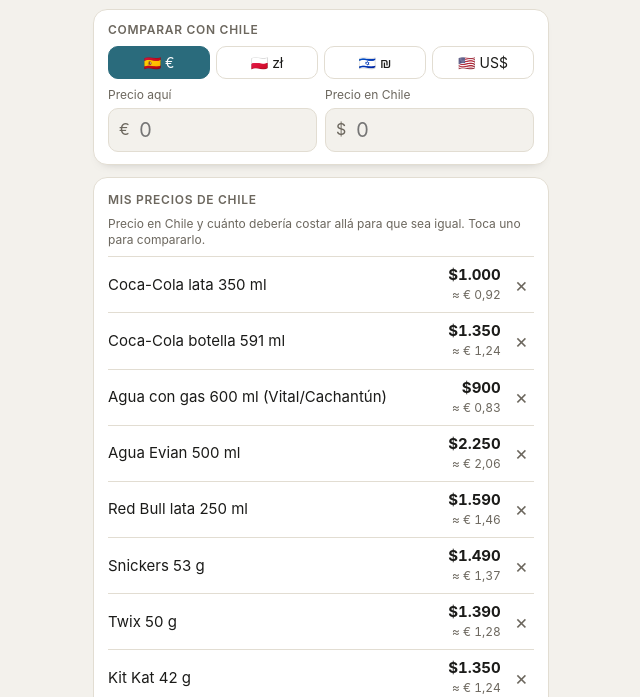
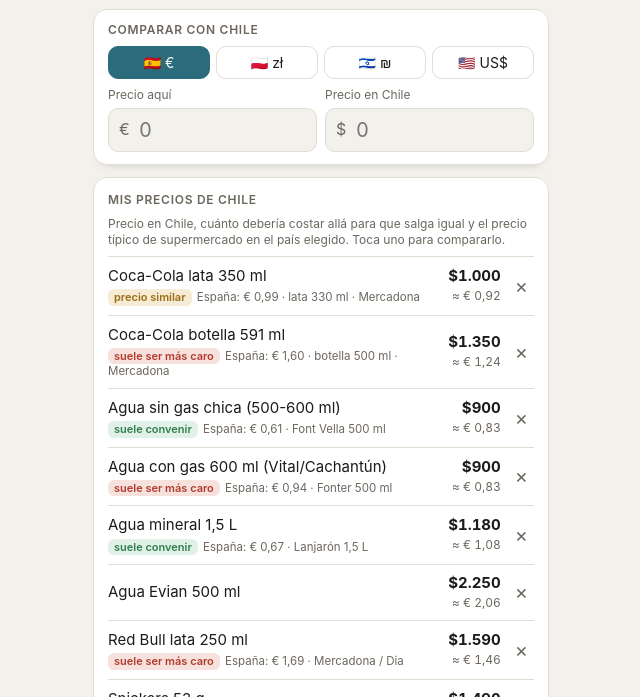
Before and after one commit to dgalleguillosacle-ai/divisas-viaje, a plain HTML site: page index.html in a window 1280 px wide. Both pictures are taken after a click on the button "¿Conviene?". Shown: the part 103-800 px from the top of the page, without its empty margins (319-959 px from the left). Drawn offline with Linux system fonts and the light colour scheme; no server answers.

Commit message:
Precios de referencia en Espana, Polonia e Israel

```diff
--- a/index.html
+++ b/index.html
@@ -92,7 +92,7 @@
   .fld input{flex:1;min-width:0;border:0;background:transparent;color:var(--ink);font-size:20px;padding:9px 0;outline:none;font-variant-numeric:tabular-nums}
   .small{font-size:12px;color:var(--muted);margin-bottom:4px}
   .verdict{display:none;margin-top:10px;border-radius:12px;padding:9px 12px}
-  .selname{display:none;font-size:13px;color:var(--accent2);font-weight:600;margin:-2px 0 8px;white-space:nowrap;overflow:hidden;text-overflow:ellipsis}
+  .selname{display:none;font-size:13px;color:var(--accent2);font-weight:600;margin:-2px 0 8px;line-height:1.3}
   .selname.show{display:block}
   .compcard{padding:12px 14px}
   .compcard .curpick{margin-bottom:8px}
@@ -104,7 +104,11 @@
   ul.items li.on{background:var(--sel);margin:0 -10px;padding-left:10px;padding-right:10px;border-radius:10px;border-top-color:transparent;box-shadow:inset 3px 0 0 var(--accent2)}
   ul.items li.on + li{border-top-color:transparent}
   ul.items li.on .n{font-weight:600;color:var(--accent2)}
+  ul.items li.on .ref{font-weight:400}
   ul.items .n{flex:1;min-width:0;cursor:pointer;font-size:15px}
+  .ref{font-size:11.5px;color:var(--muted);font-weight:400;margin-top:3px;line-height:1.3}
+  .rb{display:inline-block;border-radius:6px;padding:1px 6px;font-size:11px;font-weight:600;margin-right:2px}
+  .rb-good{background:var(--good-soft);color:var(--good)}.rb-mid{background:var(--mid-soft);color:var(--mid)}.rb-bad{background:var(--bad-soft);color:var(--bad)}
   ul.items .p{text-align:right;font-variant-numeric:tabular-nums;cursor:pointer;line-height:1.2}
   ul.items .p b{display:block;font-size:15px}
   ul.items .p small{color:var(--muted);font-size:12px}
@@ -160,13 +164,14 @@
       </div>
       <div class="card">
         <p class="lbl">Mis precios de Chile</p>
-        <div class="small">Precio en Chile y cuánto debería costar allá para que sea igual. Toca uno para compararlo.</div>
+        <div class="small">Precio en Chile, cuánto debería costar allá para que salga igual y el precio típico de supermercado en el país elegido. Toca uno para compararlo.</div>
         <ul class="items" id="items"></ul>
         <div class="add">
           <input id="newName" placeholder="Producto">
           <input id="newPrice" inputmode="numeric" placeholder="$ CLP">
           <button class="btn" id="addBtn">+</button>
         </div>
+        <p class="note">Precios de referencia de supermercados (nov 2026): pueden variar por tienda y ofertas. "Suele convenir" compara ese precio típico con el de Chile.</p>
         <p class="note">Ojo: compara supermercado con supermercado. En kioscos, aeropuertos y estaciones todo es más caro, allá y acá.</p>
         <button class="btn ghost" id="seedBtn" style="margin-top:4px">Restaurar lista base</button>
       </div>
@@ -231,22 +236,35 @@
   var store = load("dm_rates", null) || {r:Object.assign({},DEFAULT), ts:DEFAULT_TS, src:"original"};
   var manual = load("dm_manual", false);
   var fee = load("dm_fee", 0);
-  // Precios de supermercado en Chile (Lider/Jumbo), noviembre 2026. Referencia.
+  // Precios de supermercado en Chile (Lider/Jumbo) y referencias en España, Polonia e Israel.
+  // Recopilados en noviembre 2026 desde supermercados y comparadores de precios. Referencia: varían por tienda y ofertas.
   var SEED = [
-    {n:"Coca-Cola lata 350 ml", p:1000},
-    {n:"Coca-Cola botella 591 ml", p:1350},
-    {n:"Agua con gas 600 ml (Vital/Cachantún)", p:900},
+    {n:"Coca-Cola lata 350 ml", p:1000, r:{EUR:[0.99,"lata 330 ml · Mercadona"], PLN:[3.99,"lata 330 ml + 0,50 zł depósito"], ILS:[6.00,"lata 330 ml · precio suelto"]}},
+    {n:"Coca-Cola botella 591 ml", p:1350, r:{EUR:[1.60,"botella 500 ml · Mercadona"]}},
+    {n:"Agua sin gas chica (500-600 ml)", p:900, r:{EUR:[0.61,"Font Vella 500 ml"], ILS:[4.60,"Mey Eden 500 ml"]}},
+    {n:"Agua con gas 600 ml (Vital/Cachantún)", p:900, r:{EUR:[0.94,"Fonter 500 ml"], ILS:[6.20,"soda Mey Eden 330 ml"]}},
+    {n:"Agua mineral 1,5 L", p:1180, r:{EUR:[0.67,"Lanjarón 1,5 L"], ILS:[2.77,"Mey Eden 1,5 L (en pack de 6)"]}},
     {n:"Agua Evian 500 ml", p:2250},
-    {n:"Red Bull lata 250 ml", p:1590},
-    {n:"Snickers 53 g", p:1490},
+    {n:"Red Bull lata 250 ml", p:1590, r:{EUR:[1.69,"Mercadona / Dia"], PLN:[6.49,"Biedronka / Lidl"], ILS:[6.20,"Tiv Taam / Mahsanei"]}},
+    {n:"Snickers 53 g", p:1490, r:{EUR:[0.82,"50 g · en pack de 10"], PLN:[2.66,"50 g · en pack de 3"], ILS:[5.90,"50 g"]}},
     {n:"Twix 50 g", p:1390},
     {n:"Kit Kat 42 g", p:1350},
     {n:"Milky Way 48 g", p:1490},
-    {n:"Papas Lay's 180 g", p:2190},
-    {n:"Big Mac (McDonald's)", p:4790}
+    {n:"Papas Lay's 180 g", p:2190, r:{PLN:[6.59,"Lay's 130 g"]}},
+    {n:"Pringles 165 g", p:4490, r:{EUR:[2.65,"165 g"], PLN:[10.99,"165 g"], ILS:[11.90,"165 g"]}},
+    {n:"Chocolate Milka 100 g", p:3190, r:{EUR:[2.25,"Milka 100 g"], PLN:[6.99,"Milka 100 g"], ILS:[9.26,"Elite 100 g (marca local)"]}},
+    {n:"Big Mac (McDonald's)", p:4790, r:{EUR:[5.40,"precio típico"], PLN:[22.90,"promedio 2026"], ILS:[23.00,"precio McDonald's Israel"]}}
   ];
+  var REF = {}; SEED.forEach(function(it){ if(it.r) REF[it.n]=it.r; });
+  var CNAME = {EUR:"España", PLN:"Polonia", ILS:"Israel", USD:"EE.UU."};
+  var SEED_V = 2;
   var items = load("dm_items", null);
-  if(!items){ items = SEED.slice(); save("dm_items", items); }
+  if(!items){ items = SEED.map(function(it){ return {n:it.n,p:it.p}; }); save("dm_items", items); save("dm_seed_v", SEED_V); }
+  else if((load("dm_seed_v",1)||1) < SEED_V){
+    var names = items.map(function(i){ return i.n; });
+    SEED.forEach(function(it){ if(names.indexOf(it.n)<0) items.push({n:it.n,p:it.p}); });
+    save("dm_items", items); save("dm_seed_v", SEED_V);
+  }
   var base = load("dm_base", "EUR");
   var cmpCur = load("dm_cmp", "EUR");
   var selItem = -1;
@@ -346,7 +364,7 @@
     var h="";
     CUR.forEach(function(c){ if(c.c==="CLP") return; h+='<button class="cp'+(c.c===cmpCur?' on':'')+'" data-c="'+c.c+'">'+c.f+' '+c.s+'</button>'; });
     $("cmpCur").innerHTML=h; $("cmpSym").textContent=cur(cmpCur).s;
-    Array.prototype.forEach.call(document.querySelectorAll(".cp"),function(b){ b.onclick=function(){ cmpCur=b.getAttribute("data-c"); save("dm_cmp",cmpCur); renderCmpCur(); renderItems(); verdict(); }; });
+    Array.prototype.forEach.call(document.querySelectorAll(".cp"),function(b){ b.onclick=function(){ cmpCur=b.getAttribute("data-c"); save("dm_cmp",cmpCur); renderCmpCur(); renderItems(); showSel(); verdict(); }; });
   }
   function verdict(){
     var here=num($("here").value)*rate(cmpCur), chile=intNum($("chile").value), box=$("verdict");
@@ -357,9 +375,18 @@
     else { t="Está caro"; cls="v-bad"; d="Aquí sale "+fmtCLP(here)+": "+a+"% más caro ("+fmtCLP(here-chile)+" de diferencia)."; }
     box.className="verdict show "+cls; $("vt").textContent=t; $("vd").textContent=d;
   }
+  function refOf(it){ var r=REF[it.n]; return r && r[cmpCur] ? r[cmpCur] : null; }
+  function refBadge(it){
+    var r=refOf(it); if(!r) return "";
+    var clp=r[0]*rate(cmpCur), diff=(clp-it.p)/it.p*100, cls, txt;
+    if(diff<=-10){ cls="rb-good"; txt="suele convenir"; }
+    else if(diff<10){ cls="rb-mid"; txt="precio similar"; }
+    else { cls="rb-bad"; txt="suele ser más caro"; }
+    return '<div class="ref"><span class="rb '+cls+'">'+txt+'</span> '+CNAME[cmpCur]+': '+cur(cmpCur).s+' '+fmt(r[0],2)+' · '+esc(r[1])+'</div>';
+  }
   function showSel(){
     var el=$("selName");
-    if(selItem>-1 && items[selItem]){ el.textContent="Comparando: "+items[selItem].n; el.className="selname show"; }
+    if(selItem>-1 && items[selItem]){ var r=refOf(items[selItem]); el.textContent="Comparando: "+items[selItem].n+(r?" · típico en "+CNAME[cmpCur]+": "+cur(cmpCur).s+" "+fmt(r[0],2):""); el.className="selname show"; }
     else { el.className="selname"; el.textContent=""; }
   }
   function keepSelVisible(){
@@ -373,7 +400,7 @@
   function esc(s){ return String(s).replace(/[&<>"']/g,function(c){return {"&":"&amp;","<":"&lt;",">":"&gt;",'"':"&quot;","'":"&#39;"}[c];}); }
   function renderItems(){
     var cc=cur(cmpCur);
-    var h=""; items.forEach(function(it,i){ var eq=it.p/rate(cmpCur); h+='<li'+(i===selItem?' class="on"':'')+'><span class="n" data-i="'+i+'">'+esc(it.n)+'</span><span class="p" data-i="'+i+'"><b>'+fmtCLP(it.p)+'</b><small>≈ '+cc.s+' '+fmt(eq,2)+'</small></span><button class="x" data-d="'+i+'" aria-label="Borrar">×</button></li>'; });
+    var h=""; items.forEach(function(it,i){ var eq=it.p/rate(cmpCur); h+='<li'+(i===selItem?' class="on"':'')+'><span class="n" data-i="'+i+'">'+esc(it.n)+refBadge(it)+'</span><span class="p" data-i="'+i+'"><b>'+fmtCLP(it.p)+'</b><small>≈ '+cc.s+' '+fmt(eq,2)+'</small></span><button class="x" data-d="'+i+'" aria-label="Borrar">×</button></li>'; });
     if(!items.length) h='<li style="color:var(--muted);font-size:13px">Todavía no hay productos.</li>';
     $("items").innerHTML=h;
     Array.prototype.forEach.call(document.querySelectorAll("#items .n, #items .p"),function(el){ el.onclick=function(){ var idx=+el.getAttribute("data-i"), it=items[idx]; selItem=idx;
--- a/sw.js
+++ b/sw.js
@@ -1,5 +1,5 @@
 // Divisas Viaje: guarda la app en el teléfono para que abra sin internet.
-const CACHE = "divisas-viaje-v2";
+const CACHE = "divisas-viaje-v3";
 const APP = ["./", "./index.html", "./manifest.webmanifest", "./icon-192.png", "./icon-512.png", "./icon-maskable-512.png", "./apple-touch-icon.png"];
 
 self.addEventListener("install", e => {
```
